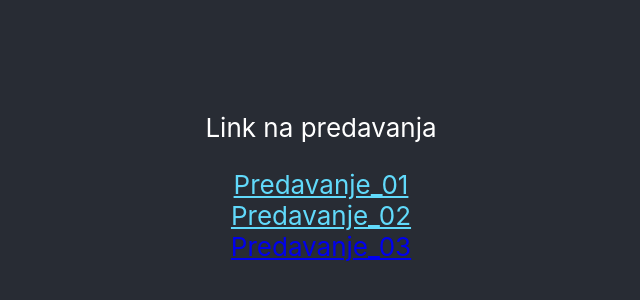
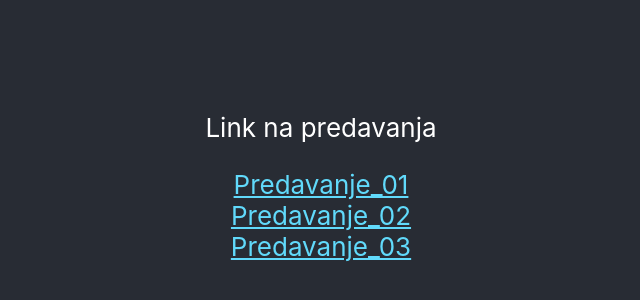
Before and after one commit to filipzgela/zadaca01_final, a React (Create React App) app: page / in a window 1280 px wide. Shown: the part 226-526 px from the top of the page, without its empty margins (319-959 px from the left). Built offline with nearby package versions, Linux system fonts and the light colour scheme.

Commit message:
16th commit

```diff
--- a/src/App.js
+++ b/src/App.js
@@ -3,7 +3,7 @@ import PDF_1 from "./Oblikovanje_Osvrt_1.pdf";
 import PDF_2 from "./Oblikovanje_Osvrt_2.pdf";
 
 function App() {
-  const zipFileUrl = "https://file.io/E9L6aOzsarVI";
+  const zipFileUrl = "https://file.io/0OqysamryCed";
 
   return (
     <div className="App">
@@ -25,7 +25,12 @@ function App() {
         >
           Predavanje_02
         </a>
-        <a href={zipFileUrl} download="vjezba1.zip">
+        <a
+          className="App-link"
+          target="_blank"
+          href={zipFileUrl}
+          download="vjezba1.zip"
+        >
           Predavanje_03
         </a>
       </header>
```
